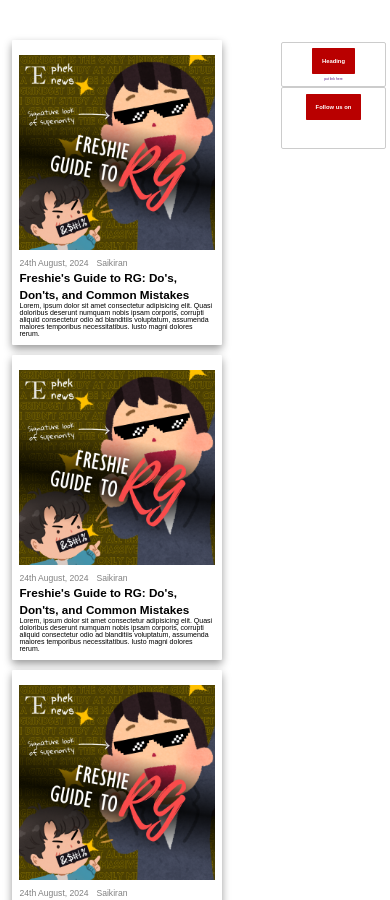
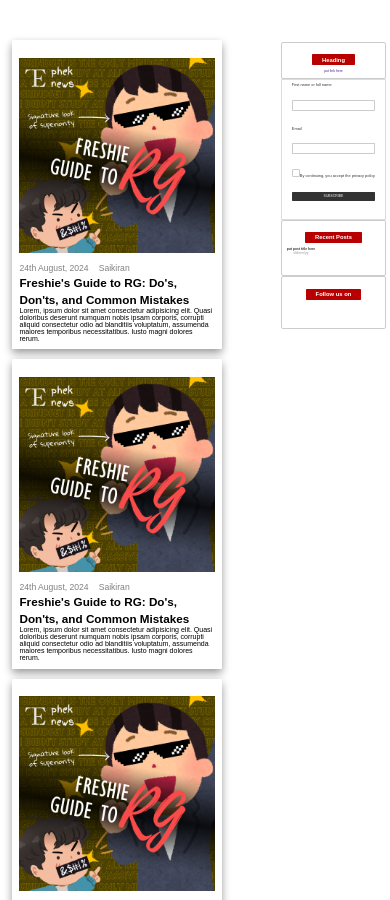
Before and after one commit to Awake-ctrl/TFS_WEB, a React (Vite) app in the folder vite-project/: page / in a window 390 px wide. Shown: the part 604-1504 px from the top of the page. Built offline with nearby package versions, Linux system fonts and the light colour scheme.

Commit message:
did changes to sidebar

```diff
--- a/vite-project/src/Components/Article/ArticleCard.css
+++ b/vite-project/src/Components/Article/ArticleCard.css
@@ -36,13 +36,13 @@
   width: 100%;
   height: auto;
   object-fit: contain;
-  margin-top: clamp(5px, 2vw, 20px); /* Sets a minimum margin */
-  margin-bottom: clamp(5px, 2vw, 20px);
+  margin-top: clamp(10px, 2vw, 20px); /* Sets a minimum margin */
+  margin-bottom: clamp(10px, 2vw, 20px);
 }
 
 .art-card-heading{
   font-family: "Oswald", "Arial Narrow", Arial, sans-serif;
-  font-size: clamp(8px, 3vw, 35px); /* Ensures heading doesn't shrink too much */
+  font-size: clamp(0px, 3vw, 35px); /* Ensures heading doesn't shrink too much */
 }
 
 .art-card-additional-data{
@@ -51,15 +51,15 @@
   list-style: none;
   display: flex;
   font-family: "Oswald", "Arial Narrow", Arial, sans-serif;
-  font-size: clamp(6px, 2.2vw, 23px); /* Sets a minimum font size */
+  font-size: clamp(0px, 2.2vw, 23px); /* Sets a minimum font size */
 }
 
 .art-card-additional-data li{
-  margin-right: clamp(5px, 2vw, 40px); /* Ensures minimum spacing */
+  margin-right: clamp(10px, 2vw, 40px); /* Ensures minimum spacing */
 }
 
 .art-card-text{
-  font-size: clamp(4px, 1.8vw, 20px); /* Ensures text doesn't get too small */
+  font-size: clamp(0px, 1.8vw, 20px); /* Ensures text doesn't get too small */
   font-family: "Oswald", "Arial Narrow", Arial, sans-serif;
 }
 
--- a/vite-project/src/Components/Sidebar/recentposts.css
+++ b/vite-project/src/Components/Sidebar/recentposts.css
@@ -5,10 +5,12 @@ body {
 /* Widget Styles */
 .recent-posts-0 {
     text-align: center;
-    width: 18.75rem; /* 300px */
+    padding: clamp(0px, 1.25vw, 20px);
+    /* width: 18.75rem;  */
     border: 0.0625rem solid #ccc; /* 1px */
-    border-radius: 0.3125rem; /* 5px */
-    padding: 1.25rem; /* 20px */
+    border-radius: clamp(2px, 0.3vw, 5px);
+    /* border-radius: 0.3125rem;  */
+    /* padding: 1.25rem; */
     background-color: #fff;
 }
 
@@ -16,8 +18,13 @@ body {
     background-color: #b90000;
     color: #fff;
     text-align: center;
-    padding: 0.625rem; /* 10px */
-    margin: 0 0 0.625rem 0; /* 10px */
+    font-size: clamp(0px, 1vw, 16px);
+    /* padding: 0.625rem; */
+    padding: clamp(0px, 0.625vw, 10px) clamp(10px, 1.25vw, 20px);
+    /* margin: 0 0 0.625rem 0; */
+    margin: 0 0 clamp(0px, 0.9375vw, 15px);
+    display: inline-block;
+    border-radius: clamp(0px, 0.2vw, 3px);
 }
 
 /* Post List Styles */
@@ -48,7 +55,8 @@ body {
 
 .recent-post-title {
     margin: 0;
-    font-size: 0.875rem; /* 14px */
+    /* font-size: 0.875rem; */
+    font-size: clamp(0px, 0.875vw, 14px);
 }
 
 .recent-post-title a {
@@ -61,6 +69,7 @@ body {
 }
 
 .post-date {
-    font-size: 0.75rem; /* 12px */
+    /* font-size: 0.75rem; */
+    font-size: clamp(0px, 0.875vw, 14px);
     color: #999;
 }
--- a/vite-project/src/Components/Sidebar/sidebar.css
+++ b/vite-project/src/Components/Sidebar/sidebar.css
@@ -20,11 +20,23 @@
   grid-template-columns: 1.8fr 1fr;
 } */
 
+.article{
+  margin-left: 1vw;
+  margin-bottom: 5vw;
+}
 
 aside {
-    margin-left: 1rem;
+  margin-top: 2.5vw;
+    margin-left: 1vw;
     background-color: white;
     color: rgb(32, 31, 31);
     height: auto;
 
 }
+
+@media (max-width: 600px) {
+  .wrapper{
+    display: block;
+  }
+
+}
--- a/vite-project/src/Components/Sidebar/subscriptionform.css
+++ b/vite-project/src/Components/Sidebar/subscriptionform.css
@@ -1,9 +1,10 @@
 /* subscriptionform.css */
 
 form {
-    width: 300px;
+    /* width: 300px; */
     margin: 0 auto;
-    padding: 20px;
+    /* padding: 20px; */
+    padding: clamp(0px, 0.625vw, 10px) clamp(10px, 1.25vw, 20px);
     border: 1px solid #ddd;
     background-color: #fff;
 }
@@ -15,37 +16,77 @@ form {
 label {
     display: block;
     margin-bottom: 5px;
-    font-size: 14px;
+    /* font-size: 14px; */
+    font-size: clamp(0px, 1vw, 16px);
     color: #333;
 }
 
 input[type="text"],
 input[type="email"] {
     width: 100%;
-    padding: 10px;
-    font-size: 14px;
+    /* padding: 10px; */
+    padding: clamp(0px, 0.625vw, 10px) clamp(10px, 1.25vw, 20px);
+    /* font-size: 14px; */
+    font-size: clamp(0px, 0.875vw, 14px);
     border: 1px solid #ccc;
-    border-radius: 4px;
+    /* border-radius: 4px; */
+    border-radius: clamp(0px, 0.2vw, 3px);
     box-sizing: border-box;
 }
 
+/* input[type="checkbox"] {
+    margin-right: 5px;
+} */
+
 input[type="checkbox"] {
-    margin-right: 5px;
+    appearance: none;
+    -webkit-appearance: none; /* For Safari */
+    position: relative;
+    width: clamp(8px, 0.5vw, 16px); /* Smaller minimum size */
+    height: clamp(8px, 0.5vw, 16px); /* Smaller minimum size */
+    border: 1px solid #ccc;
+    border-radius: clamp(1px, 0.2vw, 3px);
+    background-color: #fff;
+    cursor: pointer;
 }
 
+/* Style the checkmark */
+input[type="checkbox"]:checked::before {
+    content: "✔";
+    position: absolute;
+    top: 0;
+    left: 0;
+    font-size: clamp(6px, 0.5vw, 12px); /* Adjusted font-size */
+    width: 100%;
+    height: 100%;
+    display: flex;
+    justify-content: center;
+    align-items: center;
+    color: #333;
+}
+
+/* Add hover effect */
+input[type="checkbox"]:hover {
+    background-color: #f0f0f0;
+}
+
+
 .tnp-field-privacy label {
-    font-size: 12px;
+    /* font-size: 12px; */
+    font-size: clamp(0px, 0.875vw, 14px);
     color: #333;
 }
 
 .tnp-submit {
     width: 100%;
-    padding: 10px;
-    font-size: 14px;
+    /* padding: 10px; */
+    padding: clamp(0px, 0.625vw, 10px) clamp(10px, 1.25vw, 20px);
+    /* font-size: 14px; */
+    font-size: clamp(0px, 0.875vw, 14px);
     background-color: #333;
     color: #fff;
     border: none;
-    border-radius: 4px;
+    border-radius: clamp(0px, 0.2vw, 3px);
     cursor: pointer;
     text-transform: uppercase;
 }
--- a/vite-project/src/pages/Home.jsx
+++ b/vite-project/src/pages/Home.jsx
@@ -37,7 +37,8 @@ const Home = () => {
           <aside>
 
             <Heading_and_line />
-            {/* <SubscriptionForm/> */}
+            <SubscriptionForm/>
+            <Recentposts/>
             <Socials/>
           </aside>
         </div>
```
